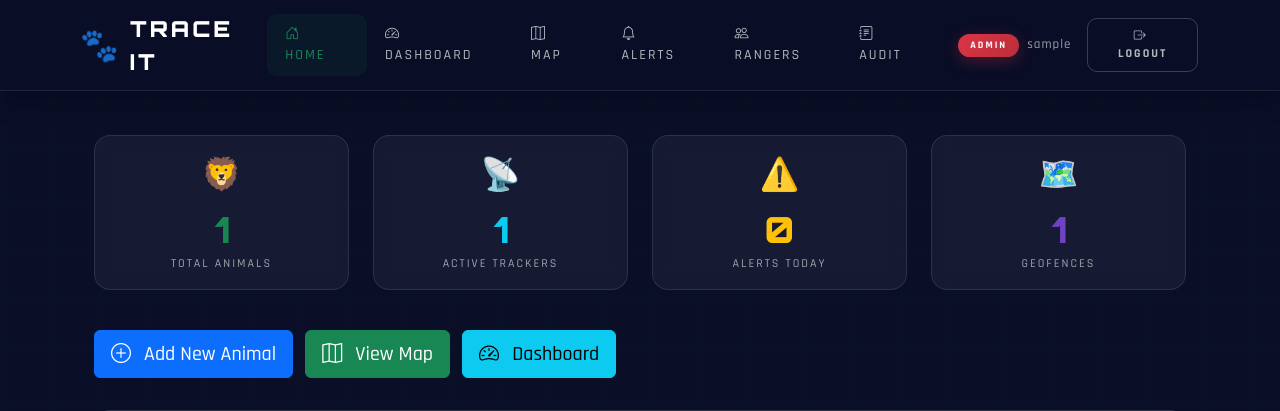
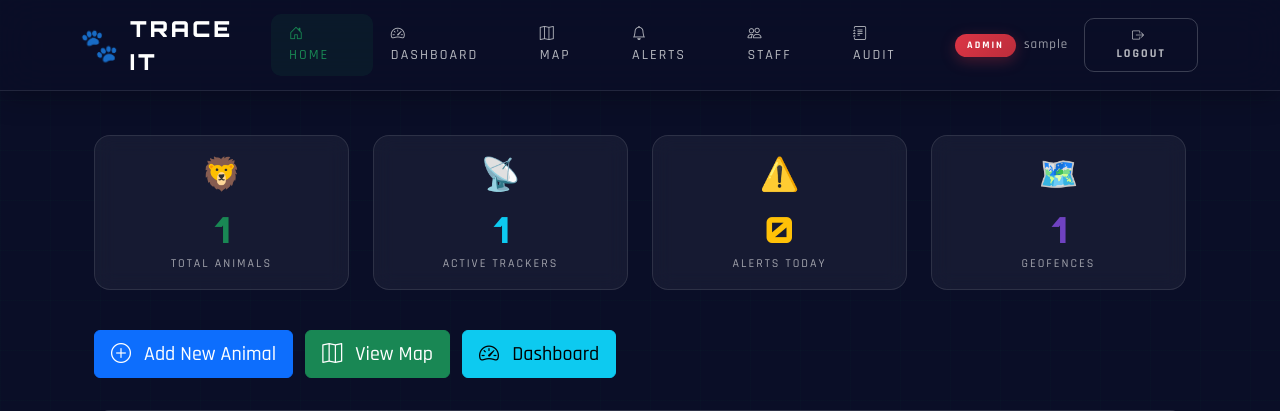
Before and after one commit to MikBene/Trace_IT-, a Django app: page /index/ in a window 1280 px wide. Shown: the top 411 px of the page. Run offline with Django 4.2, Linux system fonts and the light colour scheme; a user stored in the database is signed in; tables that the repository leaves empty hold one stand-in row (values such as "Sample post").

Commit message:
UI: Rename Rangers to Staff in nav bar

```diff
--- a/Trace_It/templates/Trace_It/base.html
+++ b/Trace_It/templates/Trace_It/base.html
@@ -138,7 +138,7 @@
             box-shadow: 0 4px 15px rgba(220, 53, 69, 0.3);
         }
 
-        .role-ranger {
+        .role-staff {
             background: linear-gradient(135deg, #198754, #146c43);
             color: white;
             box-shadow: 0 4px 15px rgba(25, 135, 84, 0.3);
@@ -308,6 +308,7 @@
 
 
 <base target="_blank">
+<base target="_blank">
 </head>
 <body>
 
@@ -349,7 +350,7 @@
                     {% if user.userprofile.is_admin %}
                         <li class="nav-item">
                             <a class="nav-link nav-link-custom {% if request.resolver_match.url_name == 'manage_users' %}active{% endif %}" href="{% url 'manage_users' %}">
-                                <i class="bi bi-people me-1"></i> Rangers
+                                <i class="bi bi-people me-1"></i> Staff
                             </a>
                         </li>
                         <li class="nav-item">
@@ -360,7 +361,7 @@
                     {% endif %}
                     <li class="nav-item ms-3">
                         <div class="user-welcome">
-                            <span class="role-badge {% if user.userprofile.is_admin %}role-admin{% else %}role-ranger{% endif %}">
+                            <span class="role-badge {% if user.userprofile.is_admin %}role-admin{% else %}role-staff{% endif %}">
                                 {{ user.userprofile.role }}
                             </span>
                             <span>{{ user.username }}</span>
@@ -377,7 +378,7 @@
                 {% else %}
                     <li class="nav-item">
                         <a href="{% url 'ranger_login' %}" class="btn-nav-login btn-nav-ranger">
-                            <i class="bi bi-shield me-1"></i> Ranger
+                            <i class="bi bi-shield me-1"></i> Staff
                         </a>
                     </li>
                     <li class="nav-item">
```
